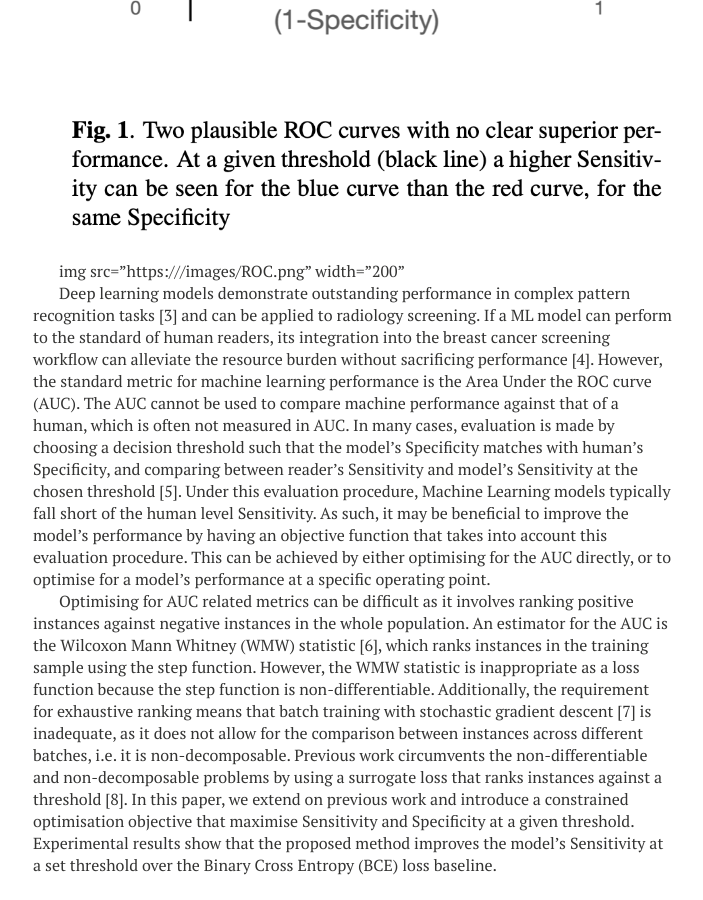
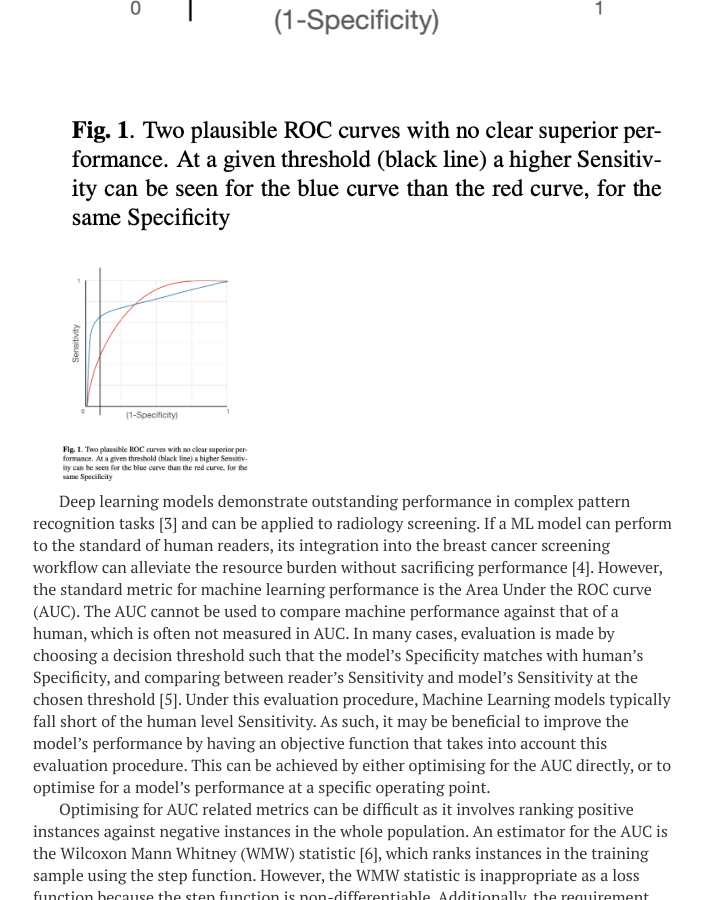
Before and after one commit to MLMogford/MLMogford.github.io, a Jekyll site: the page built from _posts/2022-08-17-maximising-sensitivity-at-fixed-specificity.md, in a window 1280 px wide and 900 px high, scrolled down 1026 px. Shown: the whole window, without its empty margins (287-990 px from the left). Built offline with Jekyll 4.4.1, drawn with Linux system fonts in a browser that asks for light colours; nearby versions of some CDN libraries.

Commit message:
Update 2022-08-17-maximising-sensitivity-at-fixed-specificity.md

```diff
--- a/_posts/2022-08-17-maximising-sensitivity-at-fixed-specificity.md
+++ b/_posts/2022-08-17-maximising-sensitivity-at-fixed-specificity.md
@@ -16,7 +16,7 @@ Conversely, Sensitivity is the reason for the program’s existence, and the max
 
 ![ROC curve](/images/ROC.png)
 
-img src="https:///images/ROC.png" width="200"
+<img src="https:///images/ROC.png" width="200">
 
 <!-- ![image](https://your-image-url.type) with <img src="https://your-image-url.type" width="600"> -->
 
```
